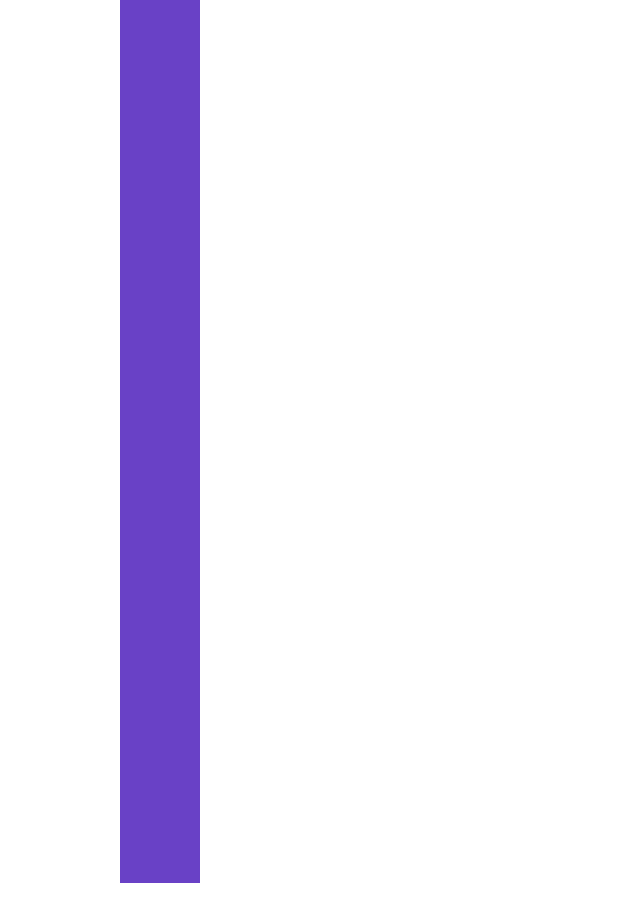
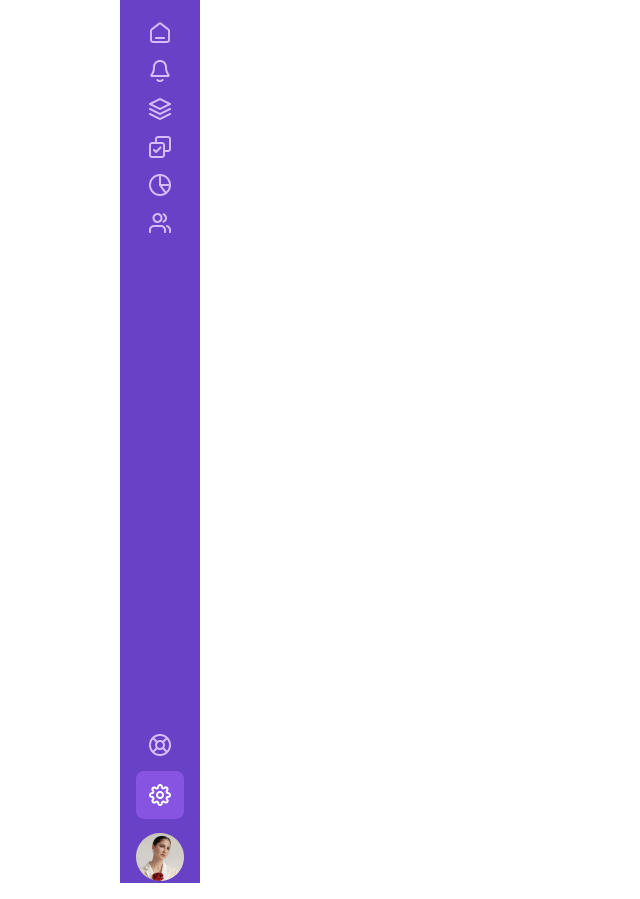
Before and after one commit to elite-coder-5150/untitled-ui-kit-html, a website: page settings-integration.html in a window 1280 px wide. Shown: the part 173-1072 px from the top of the page, without its empty margins (0-640 px from the left). Drawn offline with Linux system fonts and the light colour scheme.

Commit message:
finished the left sidebar

```diff
--- a/settings-integration.html
+++ b/settings-integration.html
@@ -20,12 +20,77 @@
                 <ul class="icons">
                     <li>
                         <a href="#">
-                            <div class="icon">
-                                <div class="homeicon"></div>
+                            <div class="icon-sm">
+                                <div class="home-icon"></div>
+                            </div>
+                        </a>
+                    </li>
+
+                    <li>
+                        <a href="#">
+                            <div class="icon-sm">
+                                <div class="notification-icon"></div>
+                            </div>
+                        </a>
+                    </li>
+
+                    <li>
+                        <a href="#">
+                            <div class="icon-sm">
+                                <div class="layers-icon"></div>
+                            </div>
+                        </a>
+                    </li>
+
+                    <li>
+                        <a href="#">
+                            <div class="icon-sm">
+                                <div class="double-check-mark-icon"></div>
+                            </div>
+                        </a>
+                    </li>
+
+                    <li>
+                        <a href="#">
+                            <div class="icon-sm">
+                                <div class="pie-chart-icon"></div>
+                            </div>
+                        </a>
+                    </li>
+
+                    <li>
+                        <a href="#">
+                            <div class="icon-sm">
+                                <div class="user-icon-settings"></div>
                             </div>
                         </a>
                     </li>
                 </ul>
+                <footer class="sidebar-footer">
+                    <ul>
+                        <li>
+                            <a href="#">
+                                <div class="icon-sm">
+                                    <div class="buoy-icon"></div>
+                                </div>
+                            </a>
+                        </li>
+
+                        <li class="active">
+                            <a href="#">
+                                <div class="icon-sm">
+                                    <div class="settings-icon"></div>
+                                </div>
+                            </a>
+                        </li>
+
+                        <li>
+                            <a href="#">
+                                <img src="img/settings-integrations/profile.png" alt="">
+                            </a>
+                        </li>
+                    </ul>
+                </footer>
             </aside>
             <div class="main-content">
                 <div class="title">settings</div>
```
